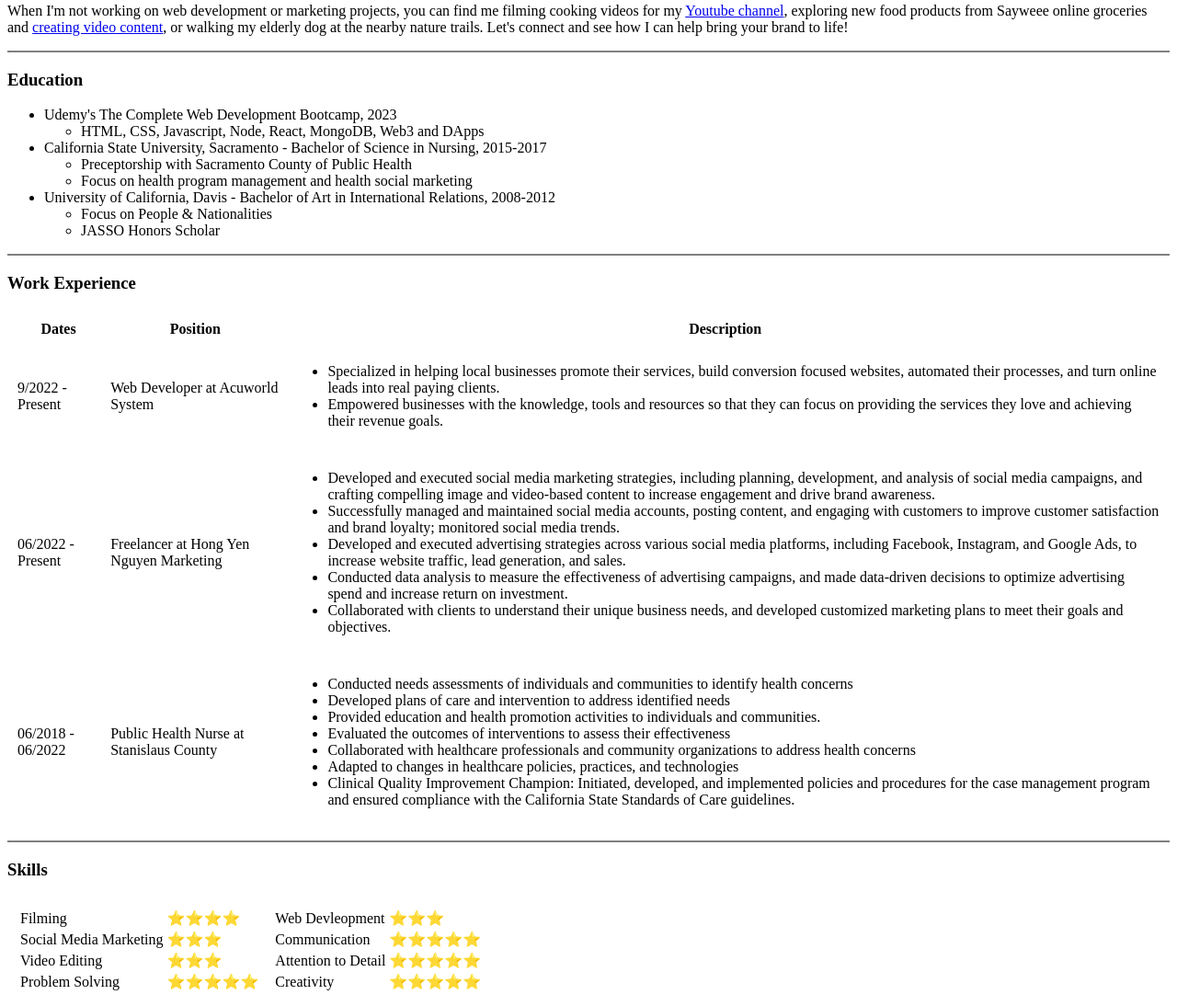
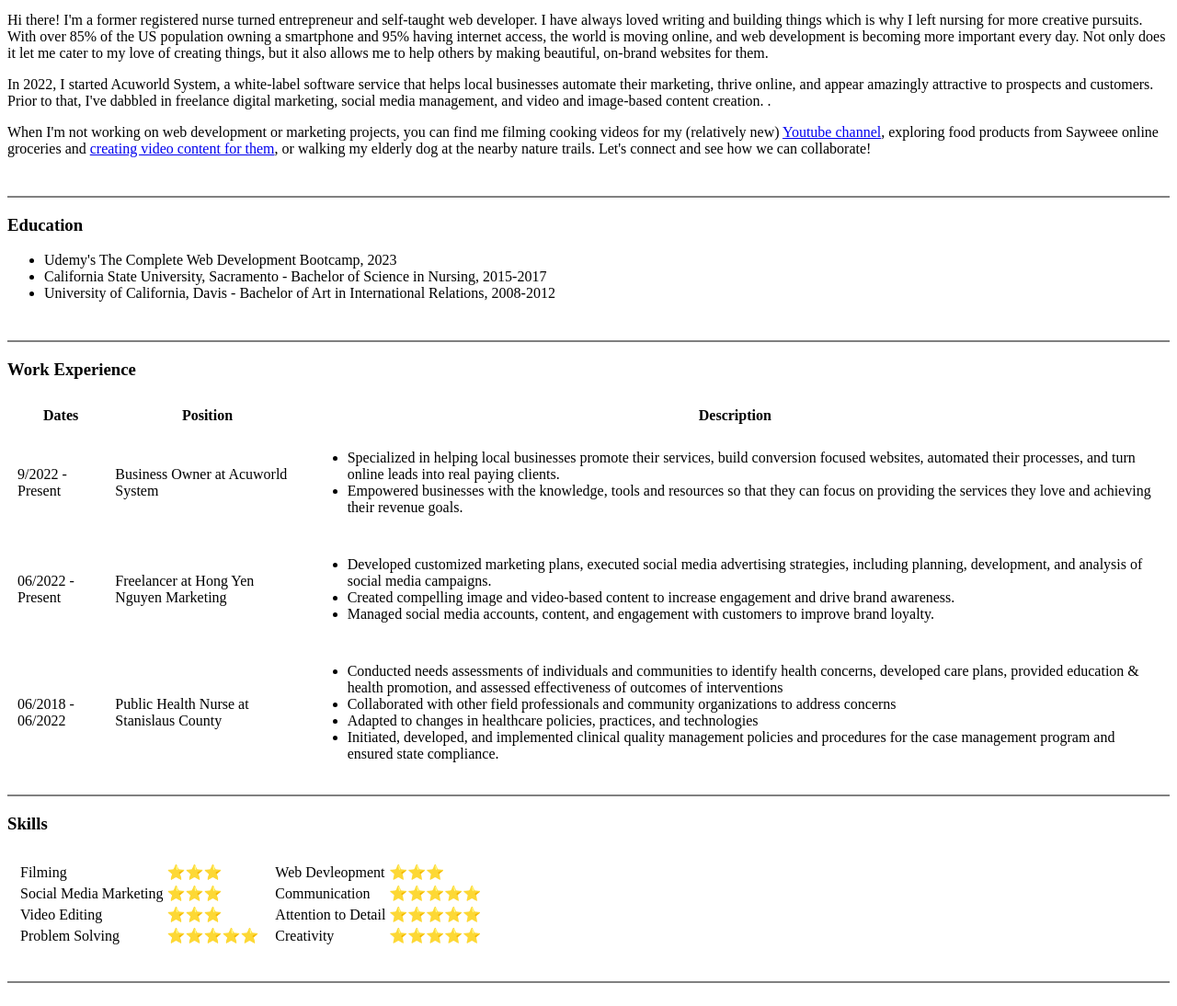
Before and after one commit to hongyennguyen/cv, a plain HTML site: page index.html in a window 1280 px wide. Shown: the part 377-1471 px from the top of the page at 92% size. Drawn offline with Linux system fonts and the light colour scheme.

Commit message:
Add files via upload

```diff
--- a/index.html
+++ b/index.html
@@ -3,60 +3,43 @@
     <head>
         <meta charset="UTF-8">
         <title>📓 Hong Yen Nguyen's Portfolio</title>
+        <link rel="stylesheet" href="css/styles.css">
     </head>
     <body>
         <table cellspacing="30">
             <tbody>
                 <tr>
-                    <td> <img src="Hong Yen Nguyen Profile Picture.png" alt="Hong Yen Nguyen Profile Picture" style="width:150px;height:150px;"></td>
+                    <td> <img src="Yen Nguyen Profile Picture.png" alt="Hong Yen Nguyen Profile Picture" width="300"></td>
                     <td><h1>Hong Yen Nguyen</h1>
-                        <p><em>Web Developer and Business Owner of <strong><a href="https://www.acuworldsystem.com">Acuworld System</a></strong></em></p>
+                        <p><em>Aspiring Web Developer and Entrepreneur</a></strong></em></p>
                     </td>
                 </tr>
             </tbody>
         </table>
 
 
-
-        <p>Hi there! I'm a former registered nurse and medical case manager turned entrepreneur and self-taught web developer.
-            I always loved writing, creating, and building things, which is why I left nursing to pursue web development.
+        <p>Hi there! I'm a former registered nurse turned entrepreneur and self-taught web developer.
+            I have always loved writing and building things which is why I left nursing for more creative pursuits.
             With over 85% of the US population owning a smartphone and 95% having internet access, the world is moving online,
             and web development is becoming more important every day. Not only does it let me cater to my love of creating things,
             but it also allows me to help others by making beautiful, on-brand websites for them.</p>
 
-        <p> My strong nursing background has taught me the value of quality customer service and client-centered communication,
-            which I bring to all my business relationships and client interactions. I'm also experienced in freelance digital marketing,
-            social media management, and video and image-based content creation. In 2022, I started Acuworld System, a white-label software
-            service that helps local businesses automate their marketing, thrive online, and appear amazingly attractive to prospects and customers.</p>
+        <p> In 2022, I started Acuworld System, a white-label software service that helps local businesses automate their marketing, thrive online, and appear amazingly attractive to prospects and customers.
+            Prior to that, I've dabbled in freelance digital marketing, social media management, and video and image-based content creation. .</p>
 
-        <p> When I'm not working on web development or marketing projects, you can find me filming cooking videos for my <a href="https://www.youtube.com/@LifeWithYen">Youtube
-            channel</a>, exploring new food products from Sayweee online groceries and <a href="https://www.sayweee.com/en/account/profile/10900338">creating video content</a>, or walking my elderly dog at the nearby nature trails.
-            Let's connect and see how I can help bring your brand to life!</p>
-
-
-
+        <p> When I'm not working on web development or marketing projects, you can find me filming cooking videos for my (relatively new) <a href="https://www.youtube.com/@LifeWithYen">Youtube
+            channel</a>, exploring food products from Sayweee online groceries and <a href="https://www.sayweee.com/en/account/profile/10900338">creating video content for them</a>, or walking my elderly dog at the nearby nature trails.
+            Let's connect and see how we can collaborate!</p>
+        <br>
             <hr size="2" noshade>
 
         <h3>Education</h3>
         <P><ul>
-            <li>Udemy's The Complete Web Development Bootcamp, 2023
-                <ul>
-                    <li>HTML, CSS, Javascript, Node, React, MongoDB, Web3 and DApps</li>
-                </ul>
-            </li>
-            <li>California State University, Sacramento - Bachelor of Science in Nursing, 2015-2017
-                <ul>
-                    <li>Preceptorship with Sacramento County of Public Health</li>
-                    <li>Focus on health program management and health social marketing</li>
-                </ul>
-            </li>
-            <li>University of California, Davis - Bachelor of Art in International Relations, 2008-2012
-                <ul>
-                    <li>Focus on People & Nationalities</li>
-                    <li>JASSO Honors Scholar</li>
-                </ul>
-            </li>
+            <li>Udemy's The Complete Web Development Bootcamp, 2023</li>
+            <li>California State University, Sacramento - Bachelor of Science in Nursing, 2015-2017</li>
+            <li>University of California, Davis - Bachelor of Art in International Relations, 2008-2012</li>
         </ul></P>
+        <br>
 
         <hr size="2" noshade>
 
@@ -70,8 +53,9 @@
             <tbody>
             <tr>
                 <td>9/2022 - Present</td>
-                <td>Web Developer at Acuworld System</td>
-                <td>                    <ul>
+                <td>Business Owner at Acuworld System</td>
+                <td>
+                    <ul>
                     <li>Specialized in helping local businesses promote their services, build conversion focused websites,
                         automated their processes, and turn online leads into real paying clients.</li>
 
@@ -84,13 +68,11 @@
                 <td>Freelancer at Hong Yen Nguyen Marketing</td>
                 <td>
                     <ul>
-                            <li>Developed and executed social media marketing strategies, including planning, development, and analysis of social media campaigns, and crafting compelling
-                                image and video-based content to increase engagement and drive brand awareness.</li>
-                            <li>Successfully managed and maintained social media accounts, posting content, and engaging with customers to improve
-                                 customer satisfaction and brand loyalty; monitored social media trends. </li>
-                            <li>Developed and executed advertising strategies across various social media platforms, including Facebook, Instagram, and Google Ads, to increase website traffic, lead generation, and sales.</li>
-                            <li>Conducted data analysis to measure the effectiveness of advertising campaigns, and made data-driven decisions to optimize advertising spend and increase return on investment.</li>
-                            <li>Collaborated with clients to understand their unique business needs, and developed customized marketing plans to meet their goals and objectives.</li>
+                            <li>Developed customized marketing plans, executed social media advertising strategies, including planning,
+                                development, and analysis of social media campaigns.
+                            </li>
+                            <li>Created compelling image and video-based content to increase engagement and drive brand awareness.</li>
+                            <li>Managed social media accounts, content, and engagement with customers to improve brand loyalty.</li>
                         </ul>
                  </td>
             </tr>
@@ -100,15 +82,13 @@
                 <td>
                     <ul>
                     <li>Conducted needs assessments of individuals and communities to identify
-                    health concerns</li>
-                    <li>Developed plans of care and intervention to address identified needs</li>
-                    <li>Provided education and health promotion activities to individuals and communities. </li>
-                    <li>Evaluated the outcomes of interventions to assess their effectiveness</li>
-                    <li>Collaborated with healthcare professionals and community organizations to address health concerns</li>
+                    health concerns, developed care plans, provided education & health promotion, and assessed effectiveness
+                    of outcomes of interventions</li>
+                    <li>Collaborated with other field professionals and community organizations to address concerns</li>
                     <li>Adapted to changes in healthcare policies, practices, and technologies</li>
-                    <li>Clinical Quality Improvement Champion: Initiated, developed, and implemented
+                    <li>Initiated, developed, and implemented clinical quality management
                         policies and procedures for the case management program and
-                        ensured compliance with the California State Standards of Care guidelines.</li>
+                        ensured state compliance.</li>
                      </ul>
                  </td>
             </tr>
@@ -124,7 +104,7 @@
                         <table >
                             <tr>
                                  <td>Filming </td>
-                                  <td>⭐⭐⭐⭐</td>
+                                  <td>⭐⭐⭐</td>
                             </tr>
                             <tr>
                                 <td>Social Media Marketing</td>
@@ -164,6 +144,7 @@
          </table>
         <br>
         <hr size="2" noshade>
+         <br>
         <p><a href="mycontact.html">Contact Me</a></p>
     </body>
 </html>
```
Also changed, not shown: mycontact.html (+3 -3 lines), Yen Nguyen Profile Picture.png (added), Yen Nguyen Profile.png (added).
